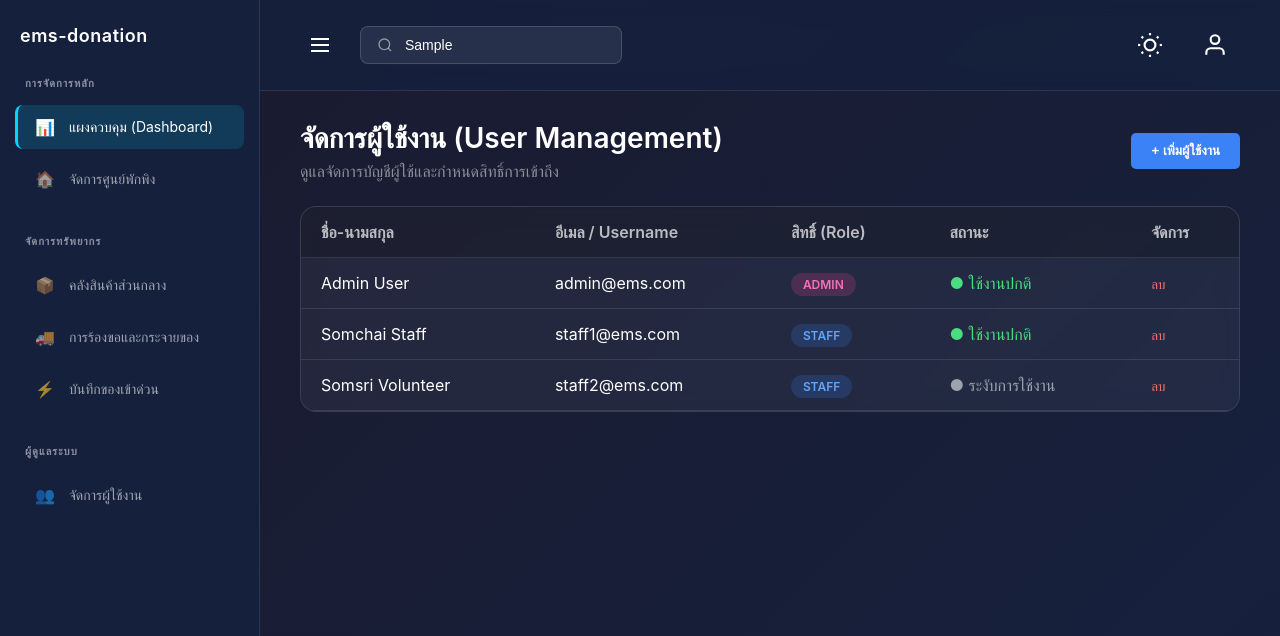
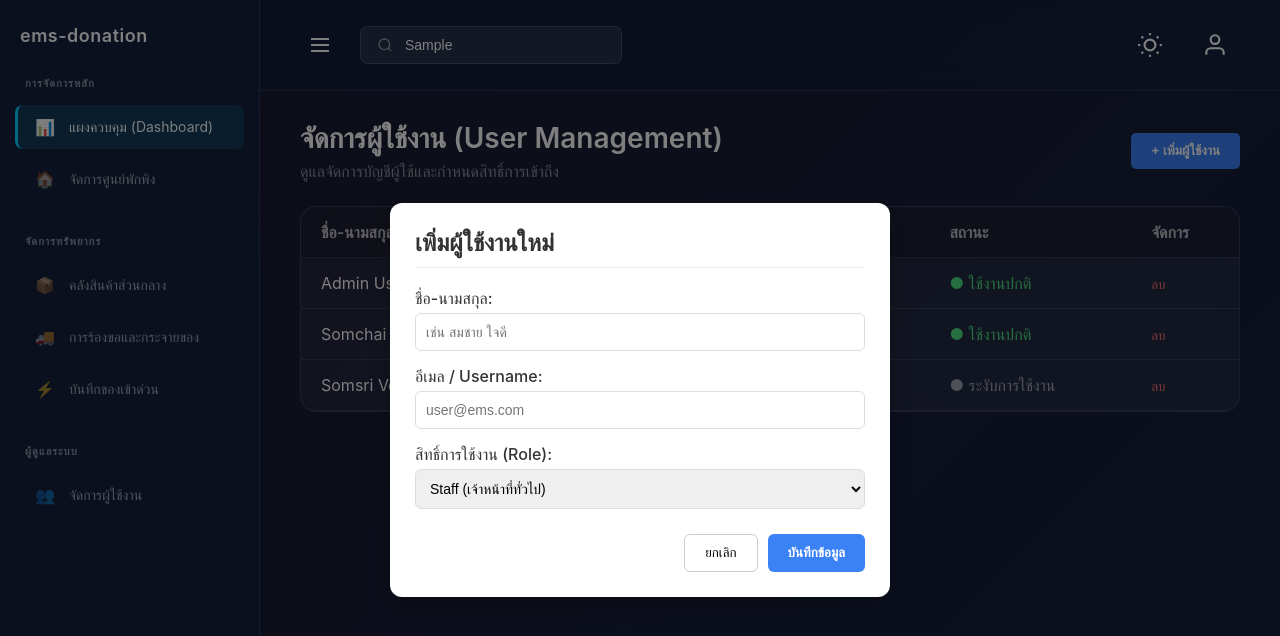
Before and after one commit to SSmikey/ems-donation, a Next.js app: page /users in a window 1280 px wide. Both pictures are taken after typing "Sample" into the empty fields and a click on the button "+ เพิ่มผู้ใช้งาน". Shown: the top 636 px of the page. Built offline with nearby package versions, Linux system fonts and the light colour scheme.

Commit message:
Add Notification System

```diff
--- /dev/null
+++ b/src/app/users/CreateUserModal.tsx
@@ -0,0 +1,108 @@
+'use client';
+
+import { useState, CSSProperties } from 'react';
+
+interface CreateUserModalProps {
+    onClose: () => void;
+    onSuccess: (user: any) => void;
+}
+
+export default function CreateUserModal({ onClose, onSuccess }: CreateUserModalProps) {
+    const [formData, setFormData] = useState({
+        fullName: '',
+        username: '',
+        role: 'staff',
+        status: 'active'
+    });
+
+    const handleSubmit = () => {
+        if (!formData.fullName || !formData.username) {
+            alert('กรุณากรอกข้อมูลให้ครบถ้วน');
+            return;
+        }
+
+        // Mock ID generation & User Object
+        const newUser = {
+            id: Math.random().toString(36).substr(2, 9),
+            ...formData
+        };
+
+        onSuccess(newUser);
+    };
+
+    // Styles
+    const modalOverlayStyle: CSSProperties = {
+        position: 'fixed', top: 0, left: 0, right: 0, bottom: 0,
+        backgroundColor: 'rgba(0,0,0,0.5)', display: 'flex', justifyContent: 'center', alignItems: 'center', zIndex: 1000
+    };
+
+    const modalContentStyle: CSSProperties = {
+        backgroundColor: 'white', padding: '25px', borderRadius: '12px', width: '90%', maxWidth: '500px', color: '#333',
+        boxShadow: '0 10px 25px rgba(0,0,0,0.2)'
+    };
+
+    const inputGroupStyle: CSSProperties = { marginBottom: '15px' };
+    const labelStyle: CSSProperties = { display: 'block', marginBottom: '5px', fontWeight: 500 };
+    const inputStyle: CSSProperties = {
+        width: '100%', padding: '10px', border: '1px solid #ddd', borderRadius: '6px', fontSize: '14px'
+    };
+
+    return (
+        <div style={modalOverlayStyle}>
+            <div style={modalContentStyle}>
+                <h2 style={{ fontSize: '1.5rem', marginBottom: '20px', fontWeight: 'bold', borderBottom: '1px solid #eee', paddingBottom: '10px' }}>
+                    เพิ่มผู้ใช้งานใหม่
+                </h2>
+
+                <div style={inputGroupStyle}>
+                    <label style={labelStyle}>ชื่อ-นามสกุล:</label>
+                    <input
+                        type="text"
+                        style={inputStyle}
+                        value={formData.fullName}
+                        onChange={e => setFormData({...formData, fullName: e.target.value})}
+                        placeholder="เช่น สมชาย ใจดี"
+                    />
+                </div>
+
+                <div style={inputGroupStyle}>
+                    <label style={labelStyle}>อีเมล / Username:</label>
+                    <input
+                        type="text"
+                        style={inputStyle}
+                        value={formData.username}
+                        onChange={e => setFormData({...formData, username: e.target.value})}
+                        placeholder="user@ems.com"
+                    />
+                </div>
+
+                <div style={inputGroupStyle}>
+                    <label style={labelStyle}>สิทธิ์การใช้งาน (Role):</label>
+                    <select
+                        style={inputStyle}
+                        value={formData.role}
+                        onChange={e => setFormData({...formData, role: e.target.value})}
+                    >
+                        <option value="staff">Staff (เจ้าหน้าที่ทั่วไป)</option>
+                        <option value="admin">Admin (ผู้ดูแลระบบ)</option>
+                    </select>
+                </div>
+
+                <div style={{ display: 'flex', justifyContent: 'flex-end', gap: '10px', marginTop: '25px' }}>
+                    <button
+                        onClick={onClose}
+                        style={{ padding: '10px 20px', border: '1px solid #ccc', borderRadius: '6px', background: 'white', cursor: 'pointer' }}
+                    >
+                        ยกเลิก
+                    </button>
+                    <button
+                        onClick={handleSubmit}
+                        style={{ padding: '10px 20px', backgroundColor: '#3b82f6', color: 'white', border: 'none', borderRadius: '6px', cursor: 'pointer', fontWeight: 'bold' }}
+                    >
+                        บันทึกข้อมูล
+                    </button>
+                </div>
+            </div>
+        </div>
+    );
+}
--- a/src/app/users/page.tsx
+++ b/src/app/users/page.tsx
@@ -4,6 +4,8 @@ import { useState } from 'react';
 import Sidebar from '@/components/Sidebar';
 import Header from '@/components/Header';
 import styles from './users.module.css';
+import Toast from '@/components/Toast';
+import CreateUserModal from './CreateUserModal';
 
 interface User {
     id: string;
@@ -15,6 +17,8 @@ interface User {
 
 export default function UsersPage() {
     const [sidebarOpen, setSidebarOpen] = useState(true);
+    const [toast, setToast] = useState<{message: string, type: 'success' | 'error'} | null>(null);
+    const [isModalOpen, setIsModalOpen] = useState(false);
 
     // Mock Data สำหรับผู้ใช้งาน
     const [users, setUsers] = useState<User[]>([
@@ -26,7 +30,14 @@ export default function UsersPage() {
     const handleDelete = (id: string) => {
         if (confirm('คุณต้องการลบผู้ใช้งานนี้ใช่หรือไม่?')) {
             setUsers(users.filter(u => u.id !== id));
+            setToast({ message: 'ลบผู้ใช้งานสำเร็จ', type: 'success' });
         }
+    };
+
+    const handleCreateUser = (newUser: any) => {
+        setUsers([...users, newUser]);
+        setIsModalOpen(false);
+        setToast({ message: 'เพิ่มผู้ใช้งานสำเร็จ', type: 'success' });
     };
 
     return (
@@ -43,7 +54,7 @@ export default function UsersPage() {
                                 ดูแลจัดการบัญชีผู้ใช้และกำหนดสิทธิ์การเข้าถึง
                             </p>
                         </div>
-                        <button className={styles.addButton} onClick={() => alert('ฟีเจอร์เพิ่มผู้ใช้จะมาในเร็วๆ นี้')}>
+                        <button className={styles.addButton} onClick={() => setIsModalOpen(true)}>
                             + เพิ่มผู้ใช้งาน
                         </button>
                     </div>
@@ -92,6 +103,21 @@ export default function UsersPage() {
                     </div>
                 </div>
             </div>
+
+            {isModalOpen && (
+                <CreateUserModal
+                    onClose={() => setIsModalOpen(false)}
+                    onSuccess={handleCreateUser}
+                />
+            )}
+
+            {toast && (
+                <Toast
+                    message={toast.message}
+                    type={toast.type}
+                    onClose={() => setToast(null)}
+                />
+            )}
         </div>
     );
 }
--- /dev/null
+++ b/src/components/Toast.module.css
@@ -0,0 +1,50 @@
+.toastContainer {
+  position: fixed;
+  bottom: 20px;
+  right: 20px;
+  z-index: 9999;
+  display: flex;
+  flex-direction: column;
+  gap: 10px;
+}
+
+.toast {
+  min-width: 300px;
+  padding: 16px;
+  border-radius: 8px;
+  background: white;
+  box-shadow: 0 4px 12px rgba(0, 0, 0, 0.15);
+  display: flex;
+  align-items: center;
+  gap: 12px;
+  animation: slideIn 0.3s ease-out;
+  color: #333;
+}
+
+.success {
+  border-left: 4px solid #4ade80;
+}
+
+.error {
+  border-left: 4px solid #f87171;
+}
+
+.icon {
+  font-size: 20px;
+}
+
+.message {
+  font-size: 14px;
+  font-weight: 500;
+}
+
+@keyframes slideIn {
+  from {
+    transform: translateX(100%);
+    opacity: 0;
+  }
+  to {
+    transform: translateX(0);
+    opacity: 1;
+  }
+}
--- /dev/null
+++ b/src/components/Toast.tsx
@@ -0,0 +1,32 @@
+'use client';
+
+import { useEffect } from 'react';
+import styles from './Toast.module.css';
+
+interface ToastProps {
+  message: string;
+  type: 'success' | 'error';
+  onClose: () => void;
+  duration?: number;
+}
+
+export default function Toast({ message, type, onClose, duration = 3000 }: ToastProps) {
+  useEffect(() => {
+    const timer = setTimeout(() => {
+      onClose();
+    }, duration);
+
+    return () => clearTimeout(timer);
+  }, [duration, onClose]);
+
+  return (
+    <div className={styles.toastContainer}>
+      <div className={`${styles.toast} ${styles[type]}`}>
+        <span className={styles.icon}>
+          {type === 'success' ? '✅' : '❌'}
+        </span>
+        <span className={styles.message}>{message}</span>
+      </div>
+    </div>
+  );
+}
```
Also changed, not shown: src/app/distribution/page.tsx (+13 -3 lines).
